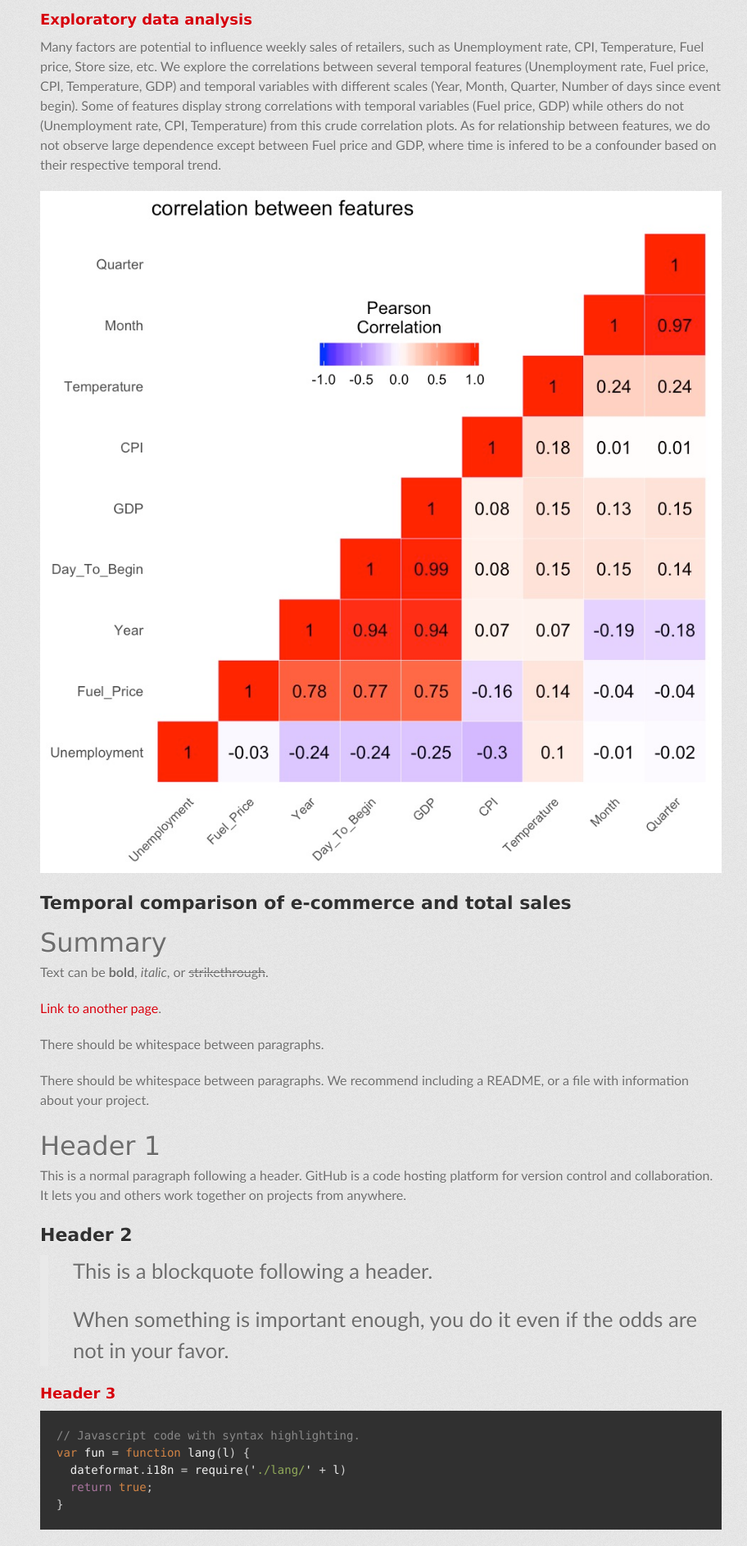
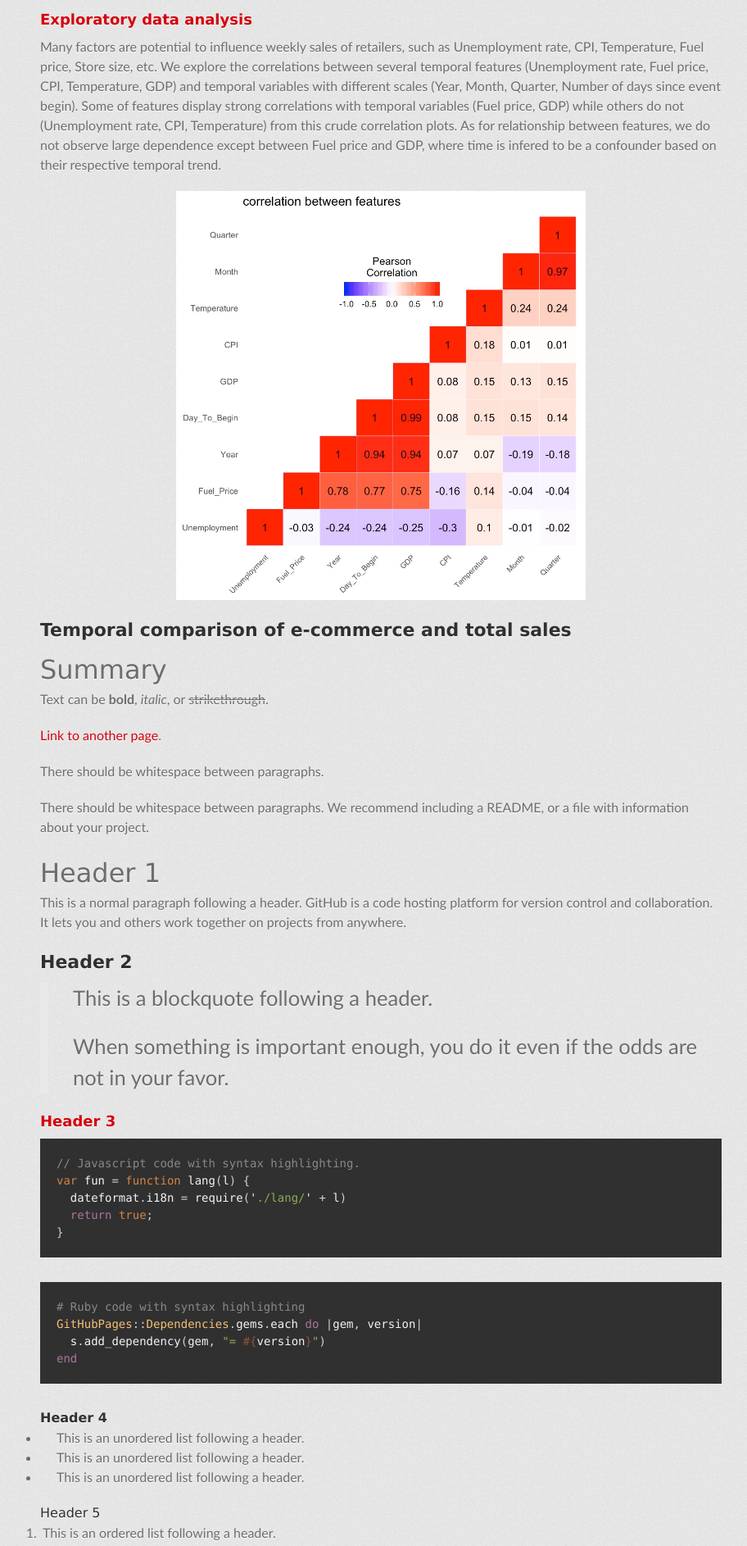
Before and after one commit to churchillcui/ads_retail, a Jekyll site: the page built from index.md, in a window 1280 px wide. Shown: the part 2336-4222 px from the top of the page at 82% size, without its empty margins (175-1087 px from the left). Built offline with Jekyll 4.4.1, drawn with Linux system fonts in a browser that asks for light colours; some web fonts are replaced.

Commit message:
Update index.md

```diff
--- a/index.md
+++ b/index.md
@@ -52,7 +52,7 @@
 
 Many factors are potential to influence weekly sales of retailers, such as Unemployment rate, CPI, Temperature, Fuel price, Store size, etc. We explore the correlations between several temporal features (Unemployment rate, Fuel price, CPI, Temperature, GDP) and temporal variables with different scales (Year, Month, Quarter, Number of days since event begin). Some of features display strong correlations with temporal variables (Fuel price, GDP) while others do not (Unemployment rate, CPI, Temperature) from this crude correlation plots. As for relationship between features, we do not observe large dependence except between Fuel price and GDP, where time is infered to be a confounder based on their respective temporal trend.
 
-<img src="images/corr.jpeg" alt="correlation" class = "ct">
+<img src="images/corr.jpeg" alt="correlation" class = "ct" width = "60%">
 
 ## Temporal comparison of e-commerce and total sales
 
```
